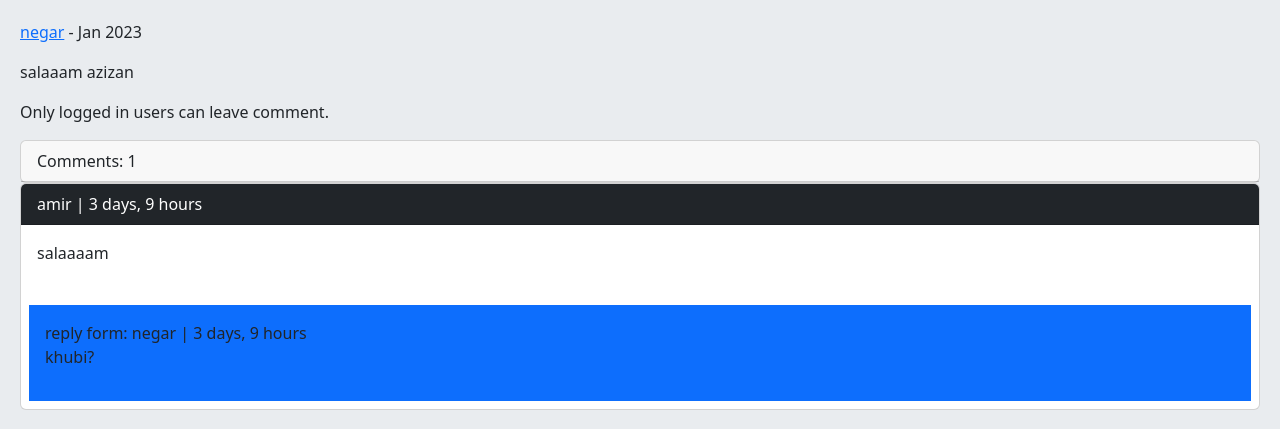
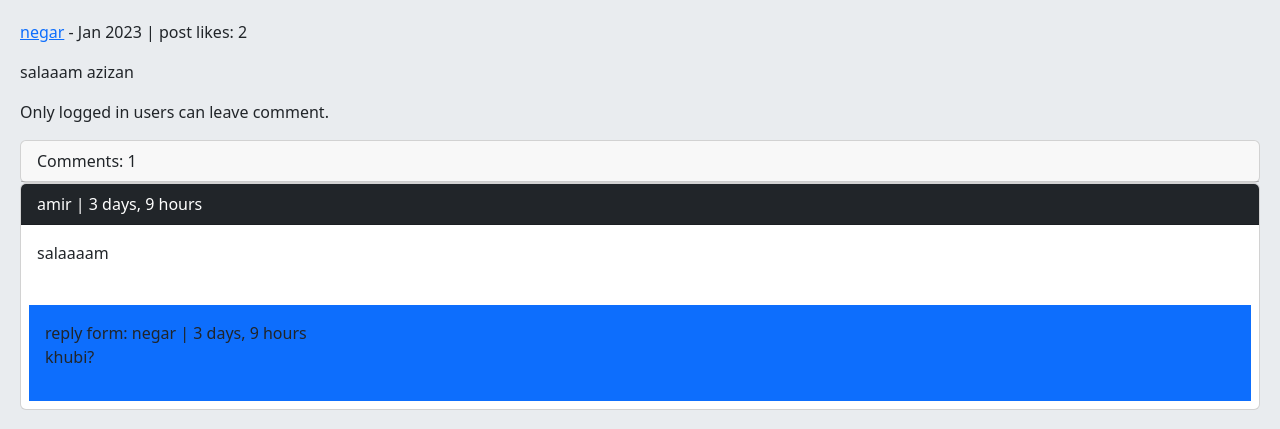
Before and after one commit to mehdi-prbb/django_projetc_social_network, a Django app: a page that uses posts/templates/posts/post_detail.html in a window 1280 px wide. Shown: the part 56-485 px from the top of the page. Run offline with Django 4.2, Linux system fonts and the light colour scheme; data comes from the database, SQL or seed files in the repository; both versions use the stored data as it was after the commit.

Commit message:
implement like and dislike

```diff
--- a/posts/admin.py
+++ b/posts/admin.py
@@ -1,6 +1,6 @@
 from django.contrib import admin
 
-from . models import Post, Comment
+from . models import Post, Comment, Like
 
 
 @admin.register(Post)
@@ -16,3 +16,6 @@ class PostAdmin(admin.ModelAdmin):
 class CommentAdmin(admin.ModelAdmin):
     list_display = ('user', 'body', 'post', 'created', 'is_reply')
     raw_id_fields = ('user', 'post', 'reply')
+
+
+admin.site.register(Like)
--- a/posts/models.py
+++ b/posts/models.py
@@ -19,6 +19,15 @@ class Post(models.Model):
     def get_absolute_url(self):
         return reverse("posts:post_detail", args=(self.id, self.slug))
 
+    def likes_count(self):
+        return self.plikes.count()
+
+    def user_can_like(self, user):
+        user_like = user.ulikes.filter(post=self)
+        if user_like.exists():
+            return True
+        return False
+
 
 class Comment(models.Model):
     user = models.ForeignKey(User, on_delete=models.CASCADE, related_name='ucomments')
@@ -34,3 +43,11 @@ class Comment(models.Model):
 
     def __str__(self):
         return f'{self.user} - {self.body[:30]}'
+
+
+class Like(models.Model):
+    user = models.ForeignKey(User, on_delete=models.CASCADE, related_name='ulikes')
+    post = models.ForeignKey(Post, on_delete=models.CASCADE, related_name='plikes')
+
+    def __str__(self):
+        return f"{self.user} liked {self.post.slug}"
--- a/posts/templates/posts/post_detail.html
+++ b/posts/templates/posts/post_detail.html
@@ -3,7 +3,7 @@
 {% block page_title %}Posts Detail{% endblock page_title %}
 
 {% block content %}
-    <p><a href="{% url 'accounts:user_profile' post.user.id %}">{{ post.user.username }}</a> - {{ post.updated|date:"M Y" }}</p>
+    <p><a href="{% url 'accounts:user_profile' post.user.id %}">{{ post.user.username }}</a> - {{ post.updated|date:"M Y" }} | post likes: {{ post.likes_count }}</p>
     <p>{{ post.body }}</p>
     {% if request.user.id == post.user.id %}
         <a href="{% url 'posts:post_delete' post.id %}" class="btn btn-danger">Delete</a>
@@ -11,6 +11,11 @@
     {% endif %}
 
     {% if request.user.is_authenticated %}
+        {% if can_like %}
+            <a href="{% url 'posts:post_like' post.id %}" class="btn btn-danger col-md-2">dislike ({{ post.likes_count }})</a>
+        {% else %}
+            <a href="{% url 'posts:post_like' post.id %}" class="btn btn-primary col-md-2">like ({{ post.likes_count }})</a>
+        {% endif %}
         <form action="" method="post">
             {% csrf_token %}
                 {{ form.as_p }}
--- a/posts/urls.py
+++ b/posts/urls.py
@@ -11,4 +11,5 @@ urlpatterns = [
     path('update/<int:post_id>/', views.PostUpdateView.as_view(), name='post_update'),
     path('create/', views.PostCreateView.as_view(), name='post_create'),
     path('reply/<int:post_id>/<int:comment_id>/', views.PostAddReplyView.as_view(), name='add_reply'),
+    path('like-dislike/<int:post_id>/', views.PostLikeDislikeView.as_view(), name='post_like'),
 ]
--- a/posts/views.py
+++ b/posts/views.py
@@ -6,7 +6,7 @@ from django.utils.text import slugify
 from django.contrib.auth.decorators import login_required
 from django.utils.decorators import method_decorator
 
-from . models import Post, Comment
+from . models import Post, Comment, Like
 from . forms import CreateUpdatePostForm, CommentCreateForm, CommentReplyForm
 
 
@@ -25,11 +25,15 @@ class PostDetailView(View):
 
     def get(self, request, *args, **kwargs):
         comments = self.post_instance.pcomments.filter(is_reply=False)
+        can_like = False
+        if request.user.is_authenticated and self.post_instance.user_can_like(request.user):
+            can_like = True
         return render(request, 'posts/post_detail.html', {
             'post':self.post_instance,
             'comments':comments,
             'form':self.form_class,
             'form_reply':self.form_class_reply,
+            'can_like':can_like,
             })
 
     @method_decorator(login_required)
@@ -121,3 +125,18 @@ class PostAddReplyView(LoginRequiredMixin, View):
             reply.save()
             messages.success(request, 'your reply is submitted successfully.')
         return redirect('posts:post_detail', post.id, post.slug)
+
+
+
+class PostLikeDislikeView(LoginRequiredMixin, View):
+    def get(self, request, post_id):
+        post = get_object_or_404(Post, id=post_id)
+        like = Like.objects.filter(post=post, user=request.user)
+
+        if like.exists():
+            like.delete()
+            messages.success(request, 'you have already disliked this post.')
+        else:
+            Like.objects.create(post=post, user=request.user)
+            messages.success(request, 'you liked this post.')
+        return redirect('posts:post_detail', post.id, post.slug)
```
Also changed, not shown: db.sqlite3, posts/migrations/0004_alter_comment_options_like.py (added).
